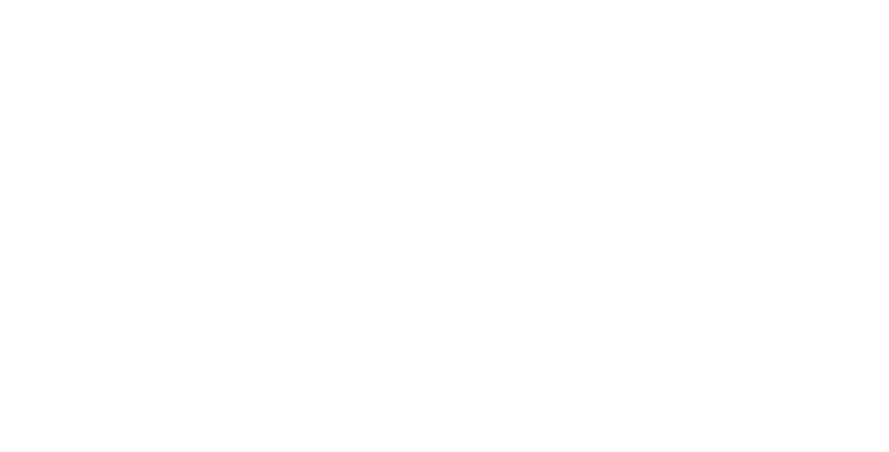
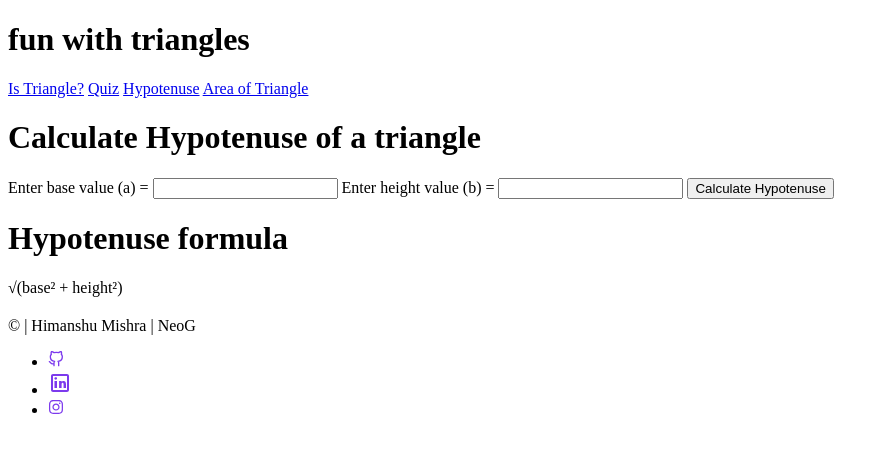
Before and after one commit to himanshumishra-98/learn-about-triangles, a plain HTML site: page pages/calculate-hypo.html in a window 1280 px wide. Shown: the whole page, without its empty margins (0-889 px from the left). Drawn offline with Linux system fonts and the light colour scheme.

Commit message:
added hypotenuse page

```diff
--- a/pages/calculate-hypo.html
+++ b/pages/calculate-hypo.html
@@ -7,6 +7,57 @@
     <link rel="stylesheet" href="../style.css">
 </head>
 <body>
+    <header>
+        <h1>fun with triangles</h1>
+        <nav>
+            <a href="/pages/angles-triangles.html">Is Triangle?</a>
+            <a href="/">Quiz</a>
+            <a href="/pages/calculate-hypo.html">Hypotenuse</a>
+            <a href="/pages/calculate-area.html">Area of Triangle</a>
+        </nav>
+    </header>
+
+    <main>
+        <h1>Calculate Hypotenuse of a triangle</h1>
+
+        <label for="">Enter base value (a) =</label>
+        <input  type="number">
+
+        <label for="">Enter height value (b) =</label>
+        <input type="number">
+
+        <button>Calculate Hypotenuse</button>
+
+        <h1>Hypotenuse formula</h1>
+        <p>√(base² + height²)</p>
+
+        <h2></h2>
+    </main>
+
+    <footer>
+        <p>© | Himanshu Mishra | NeoG</p>
+        <ul class="list-unordered inline-list">
+          <li>
+            <a class="links" href="https://github.com/himanshumishra-98" target="_blank">
+              <img src="../images/github.svg" alt="github" />
+            </a>
+          </li>
+          <li>
+            <a class="links" href="https://www.linkedin.com/in/himanshu-mishra-57aa1b260?lipi=urn%3Ali%3Apage%3Ad_flagship3_profile_view_base_contact_details%3BHOXyWSonSbymg41p3agh7w%3D%3D" target="_blank">
+              <img src="../images/linkedin.svg" alt="linkedin" />
+            </a>
+          </li>
+          <li>
+            <a
+              class="links"
+              href="https://www.instagram.com/himanshu_harry_potter/"
+              target="_blank"
+            >
+              <img src="../images/instagram.svg" alt="instagram" />
+            </a>
+          </li>
+        </ul>
+    </footer>
 
 
 
```
Also changed, not shown: pages/angles-triangles.html (+4 -2 lines), pages/calculate-area.html (+1 -0 lines).
